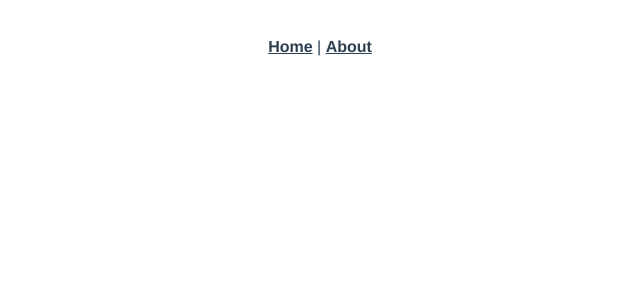
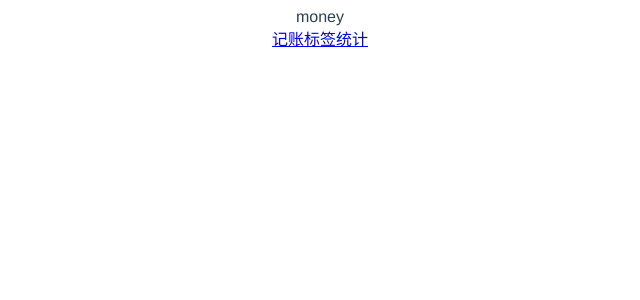
Before and after one commit to sherryYYX/money-react-code, a Vue app: page /#/money in a window 1280 px wide. Before the commit this address led to /#/labels. Shown: the top 300 px of the page, without its empty margins (320-960 px from the left). Built offline with nearby package versions, Linux system fonts and the light colour scheme.

Commit message:
创建三个页面

```diff
--- a/src/App.vue
+++ b/src/App.vue
@@ -1,10 +1,11 @@
 <template>
   <div id="app">
-    <div id="nav">
-      <router-link to="/">Home</router-link> |
-      <router-link to="/about">About</router-link>
+    <router-view/>
+    <div>
+      <router-link to="/money" >记账</router-link>
+      <router-link to="/labels" >标签</router-link>
+      <router-link to="/statistics" >统计</router-link>
     </div>
-    <router-view/>
   </div>
 </template>
 
--- a/src/main.ts
+++ b/src/main.ts
@@ -1,7 +1,7 @@
 import Vue from 'vue'
 import App from './App.vue'
 import './registerServiceWorker'
-import router from './router'
+import router from './router/index'
 import store from './store'
 
 Vue.config.productionTip = false
--- a/src/router/index.ts
+++ b/src/router/index.ts
@@ -1,27 +1,34 @@
-import Vue from 'vue'
-import VueRouter, { RouteConfig } from 'vue-router'
-import Home from '../views/Home.vue'
+import Vue from 'vue';
+import VueRouter, {RouteConfig} from 'vue-router';
+import Home from '../views/Home.vue';
+import Money from '@/views/Money.vue';
+import Labels from '@/views/Labels.vue';
+import Statistics from '@/views/Statistics.vue';
 
-Vue.use(VueRouter)
+Vue.use(VueRouter);
 
-  const routes: Array<RouteConfig> = [
+const routes = [
   {
     path: '/',
-    name: 'Home',
-    component: Home
+    component: Money
   },
   {
-    path: '/about',
-    name: 'About',
-    // route level code-splitting
-    // this generates a separate chunk (about.[hash].js) for this route
-    // which is lazy-loaded when the route is visited.
-    component: () => import(/* webpackChunkName: "about" */ '../views/About.vue')
+    path: '/money',
+    component: Money
+  },
+  {
+    path: '/labels',
+    component: Labels
+  },
+  {
+    path: '/statistics',
+    component: Statistics
   }
-]
+];
+
 
 const router = new VueRouter({
   routes
-})
+});
 
-export default router
+export default router;
--- /dev/null
+++ b/src/views/Labels.vue
@@ -0,0 +1,15 @@
+<template>
+  <div>
+    labels
+  </div>
+</template>
+
+<script lang="ts">
+  export default {
+    name: 'Labels'
+  };
+</script>
+
+<style lang="scss" scoped>
+
+</style>
--- /dev/null
+++ b/src/views/Money.vue
@@ -0,0 +1,15 @@
+<template>
+  <div>
+    money
+  </div>
+</template>
+
+<script lang="ts">
+  export default {
+    name: 'Money'
+  };
+</script>
+
+<style lang="scss" scoped>
+
+</style>
--- /dev/null
+++ b/src/views/Statistics.vue
@@ -0,0 +1,15 @@
+<template>
+  <div>
+    statistics
+  </div>
+</template>
+
+<script lang="ts">
+  export default {
+    name: 'Statistics'
+  };
+</script>
+
+<style lang="scss" scoped>
+
+</style>
```
